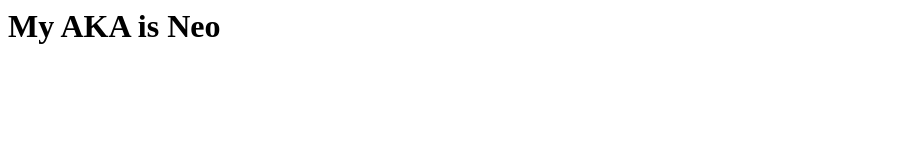
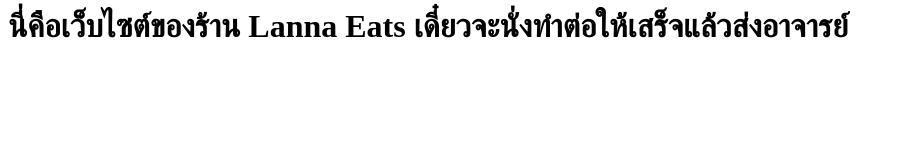
Before and after one commit to dna-cmu/leweb, a plain HTML site: page index.html in a window 1280 px wide. Shown: the whole page, without its empty margins (0-905 px from the left). Drawn offline with Linux system fonts and the light colour scheme.

Commit message:
Update index.html
แก้ไขหน้าเว็บครั้งที่ 1

```diff
--- a/index.html
+++ b/index.html
@@ -1,5 +1,5 @@
 <html>
   <body>
-    <h1>My AKA is Neo</h1>
+    <h1>นี่คือเว็บไซต์ของร้าน Lanna Eats เดี๋ยวจะนั่งทำต่อให้เสร็จแล้วส่งอาจารย์</h1>
   </body>
 </html>
```
